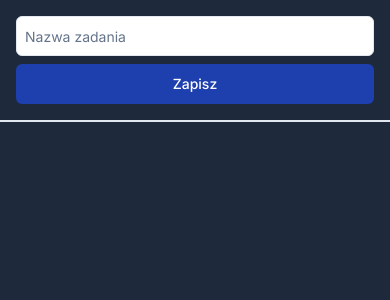
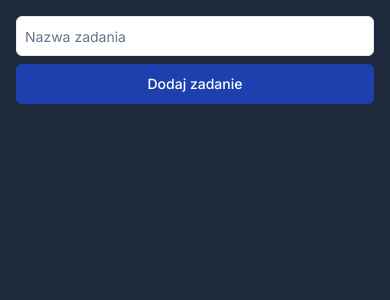
Before and after one commit to ochotnya/task-tracker, a Next.js app: page / in a window 390 px wide. Shown: the top 300 px of the page. Built offline with nearby package versions, Linux system fonts and the light colour scheme.

Commit message:
fix responsiveness

```diff
--- a/src/app/_components/AddTask.tsx
+++ b/src/app/_components/AddTask.tsx
@@ -4,16 +4,6 @@ import React from 'react'
 import { JiraTask, useAppContext } from '~/app/_components/AppContext'
 import { Button } from '~/shadcn/ui/button'
 import { Input } from '~/shadcn/ui/input'
-import {
-  Tooltip,
-  TooltipContent,
-  TooltipProvider,
-  TooltipTrigger,
-} from '~/shadcn/ui/tooltip'
-
-type Journal = {
-  tasks: JiraTask[]
-}
 
 const AddTask = () => {
   const { saveData, appData: data } = useAppContext()
@@ -35,21 +25,12 @@ const AddTask = () => {
   }
 
   return (
-    <TooltipProvider>
-      <form onSubmit={createTask} className="flex flex-col gap-2">
-        <Input
-          className="text-black  p-2"
-          placeholder="Nazwa zadania"
-          size={40}
-        />
-        <Tooltip delayDuration={100}>
-          <Button type="submit" className="p-2 bg-blue-800 text-white" asChild>
-            <TooltipTrigger>Zapisz</TooltipTrigger>
-          </Button>
-          <TooltipContent side="bottom">ElO</TooltipContent>
-        </Tooltip>
-      </form>
-    </TooltipProvider>
+    <form onSubmit={createTask} className="flex flex-col gap-2">
+      <Input className="text-black p-2" placeholder="Nazwa zadania" size={40} />
+      <Button type="submit" className="p-2 bg-blue-800 text-white">
+        Dodaj zadanie
+      </Button>
+    </form>
   )
 }
 
--- a/src/app/_components/AppContext.tsx
+++ b/src/app/_components/AppContext.tsx
@@ -1,4 +1,5 @@
 'use client'
+
 import {
   createContext,
   PropsWithChildren,
--- a/src/app/_components/TaskCard.tsx
+++ b/src/app/_components/TaskCard.tsx
@@ -11,7 +11,6 @@ import {
   CardTitle,
 } from '~/shadcn/ui/card'
 import { Button } from '~/shadcn/ui/button'
-import { Tooltip, TooltipContent, TooltipTrigger } from '~/shadcn/ui/tooltip'
 
 type Props = {
   data: JiraTask
@@ -101,7 +100,7 @@ const TaskCard = ({ data }: Props) => {
 
   return (
     <Card
-      className={`w-[440px] h-[400px] border-none ${
+      className={` h-[300px] min-w-[320px] border-none ${
         data.isActive ? 'bg-green-600' : 'bg-gray-400'
       }`}
     >
@@ -140,7 +139,7 @@ const TaskCard = ({ data }: Props) => {
         </div>
         <div
           ref={ref}
-          className="grid gap-2 grid-cols-6 mt-2 w-full max-h-[150px] overflow-hidden overflow-y-scroll"
+          className="flex mt-2 flex-wrap gap-2 w-full max-h-[150px] overflow-hidden overflow-y-scroll"
         >
           {data.activity.map((activity, i) => (
             <ActivitySegment activity={activity} key={i} />
--- a/src/app/_components/TasksList.tsx
+++ b/src/app/_components/TasksList.tsx
@@ -1,6 +1,6 @@
 'use client'
 
-import React, { useState } from 'react'
+import React from 'react'
 import { useAppContext } from '~/app/_components/AppContext'
 import TaskCard from '~/app/_components/TaskCard'
 
@@ -8,7 +8,7 @@ const TasksList = () => {
   const { appData: data } = useAppContext()
 
   return (
-    <div className="grid grid-cols-3 gap-4 border w-full px-4">
+    <div className="grid grid-cols-1 md:grid-cols-2 lg:grid-cols-3 xl:grid-cols-4 gap-4 px-4">
       {data.tasks.map((task, i) => (
         <TaskCard data={task} key={i} />
       ))}
--- a/src/app/layout.tsx
+++ b/src/app/layout.tsx
@@ -23,7 +23,7 @@ export default function RootLayout({
     <html lang="en">
       <body
         className={cn(
-          'min-h-screen bg-background font-sans antialiased',
+          'min-h-screen bg-slate-800 font-sans antialiased',
           fontSans.variable,
         )}
       >
--- a/src/app/page.tsx
+++ b/src/app/page.tsx
@@ -1,11 +1,10 @@
-import Image from 'next/image'
 import AddTask from '~/app/_components/AddTask'
 import AppContextProvider from '~/app/_components/AppContext'
 import TasksList from '~/app/_components/TasksList'
 
 export default function Home() {
   return (
-    <main className="flex min-h-screen flex-col items-center bg-slate-800">
+    <main className="flex min-h-screen flex-col items-center">
       <AppContextProvider>
         <div className="p-4 flex w-full">
           <AddTask />
```
